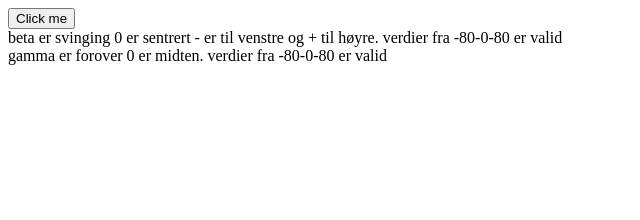
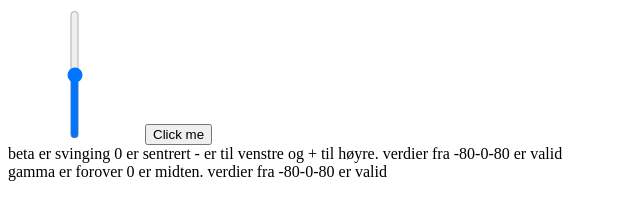
Before and after one commit to gardleopard/phone-acc-to-mqtt, a plain HTML site: page public/index.html in a window 1280 px wide. Shown: the whole page, without its empty margins (0-640 px from the left). Drawn offline with nearby package versions, Linux system fonts and the light colour scheme.

Commit message:
adding slider, this should soon become a throttle alternative

```diff
--- a/public/index.html
+++ b/public/index.html
@@ -1,6 +1,11 @@
 <html>
 <head>
 <script src="//code.jquery.com/jquery-1.11.0.min.js"></script>
+<style type="text/css">
+	input[type=range].vertical{
+    -webkit-appearance: slider-vertical;
+}
+</style>
 <title>
 Hello gyrostuff
 </title>
@@ -66,6 +71,7 @@ window.ondeviceorientation = function(event) {
 <div id="gamma"></div>
 <div id="gear"></div>
 <div id="direction"></div>
+<input type="range" class="vertical"  value="0" min="-100" max="100" onChange="this.value=0;" oninput="console.log(this.value)">
 <button onclick="postControl(13,37)">Click me</button>
 
 <div>
```
